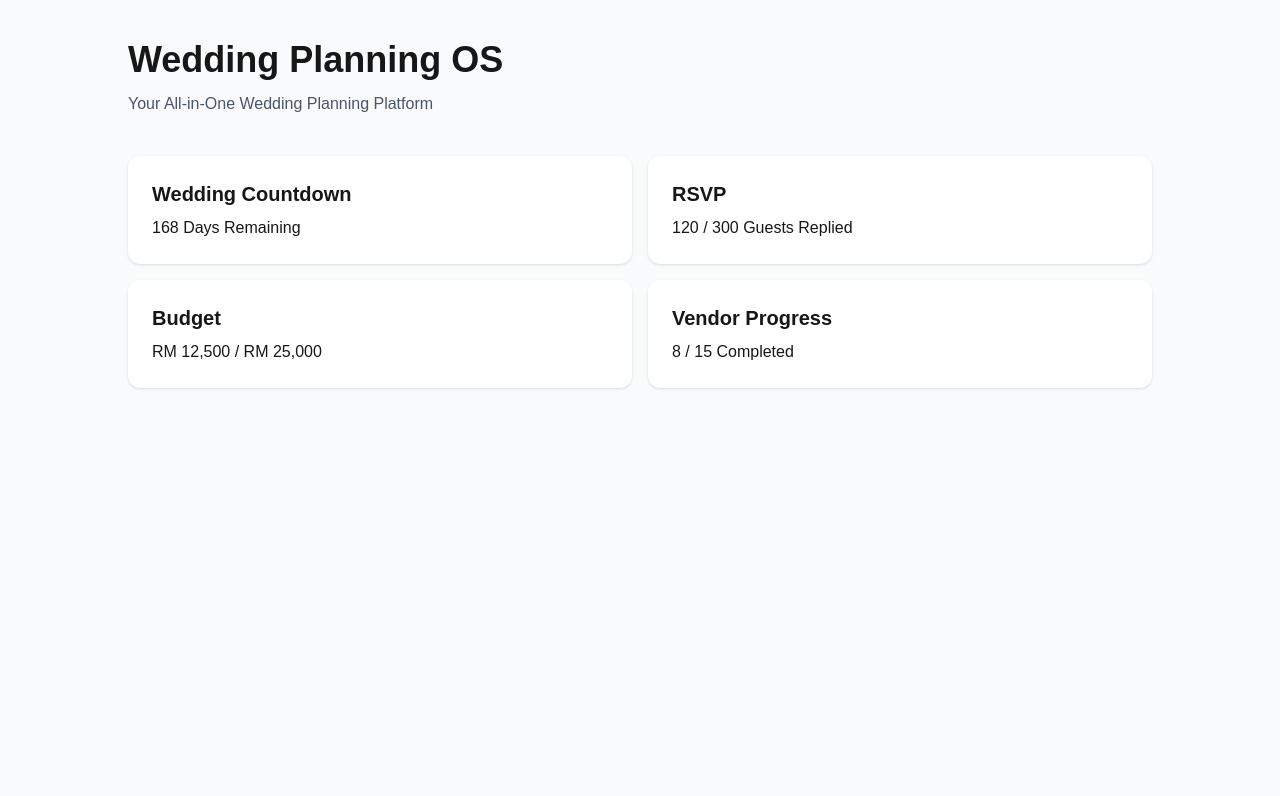
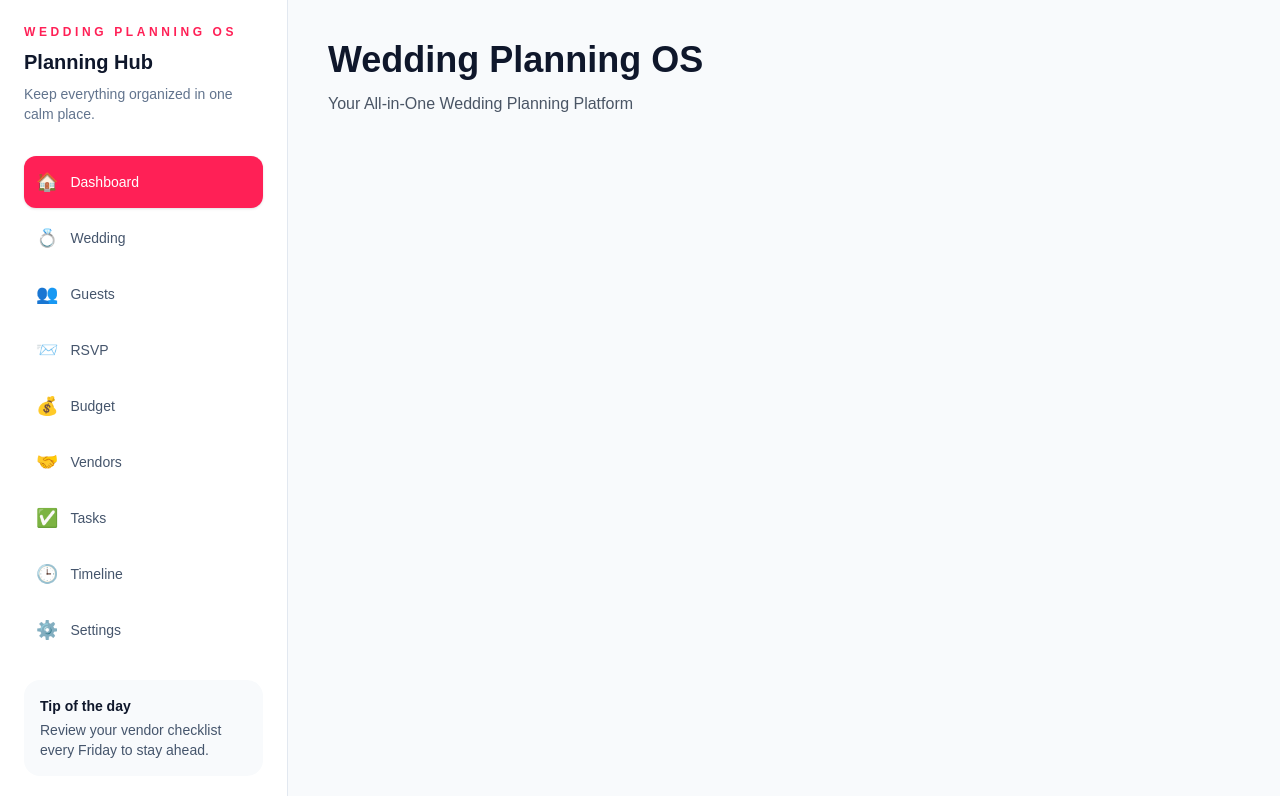
Before and after one commit to RCEventPlanner/WeddingPlanningOS, a Next.js app: page / in a window 1280 px wide. Shown: the top 796 px of the page. Built offline with nearby package versions, Linux system fonts and the light colour scheme.

Commit message:
Restore sidebar on homepage

```diff
--- a/app/page.tsx
+++ b/app/page.tsx
@@ -1,45 +1,19 @@
+import { Sidebar } from "../components/Sidebar";
+
 export default function Home() {
   return (
-    <main className="min-h-screen bg-gray-50 p-10">
-      <div className="max-w-5xl mx-auto">
-        <h1 className="text-4xl font-bold">
+    <div className="min-h-screen bg-slate-50 lg:flex">
+      <Sidebar />
+
+      <main className="flex-1 p-6 sm:p-8 lg:ml-72 lg:p-10">
+        <h1 className="text-4xl font-bold text-slate-900">
           Wedding Planning OS
         </h1>
 
         <p className="mt-3 text-gray-600">
           Your All-in-One Wedding Planning Platform
         </p>
-
-        <div className="grid grid-cols-1 md:grid-cols-2 gap-4 mt-10">
-          <div className="bg-white p-6 rounded-xl shadow">
-            <h2 className="font-semibold text-xl">
-              Wedding Countdown
-            </h2>
-            <p className="mt-2">168 Days Remaining</p>
-          </div>
-
-          <div className="bg-white p-6 rounded-xl shadow">
-            <h2 className="font-semibold text-xl">
-              RSVP
-            </h2>
-            <p className="mt-2">120 / 300 Guests Replied</p>
-          </div>
-
-          <div className="bg-white p-6 rounded-xl shadow">
-            <h2 className="font-semibold text-xl">
-              Budget
-            </h2>
-            <p className="mt-2">RM 12,500 / RM 25,000</p>
-          </div>
-
-          <div className="bg-white p-6 rounded-xl shadow">
-            <h2 className="font-semibold text-xl">
-              Vendor Progress
-            </h2>
-            <p className="mt-2">8 / 15 Completed</p>
-          </div>
-        </div>
-      </div>
-    </main>
+      </main>
+    </div>
   );
 }
```
Also changed, not shown: 1 other file (tests, documents, lock files or other folders).
